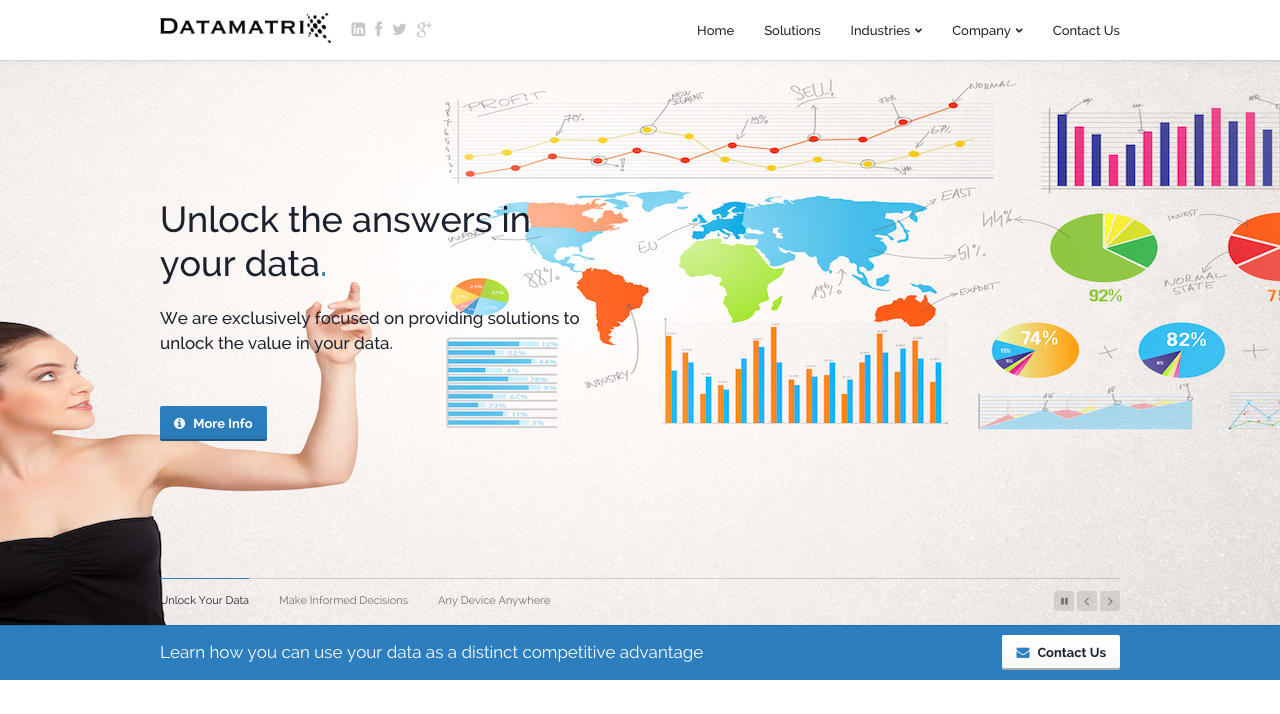
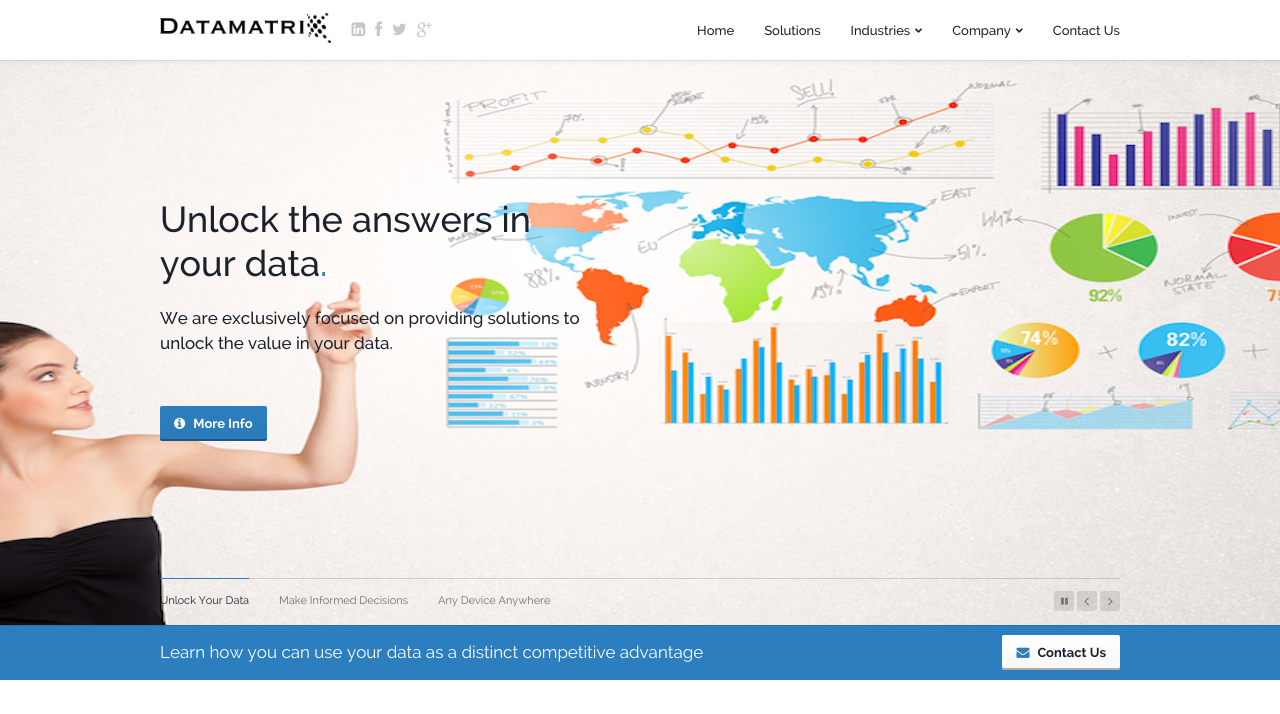
Before and after one commit to dtmtx/dtmtx.github.io, a Jekyll site: the page built from index.html, in a window 1280 px wide. Shown: the top 714 px of the page. Built offline with Jekyll 4.4.1, drawn with Linux system fonts in a browser that asks for light colours; Markdown is read by kramdown in place of the engine named in the settings.

Commit message:
banner update

```diff
--- a/css/styles.css
+++ b/css/styles.css
@@ -832,7 +832,7 @@
 .home-banner {
 	background-attachment:fixed;
   	/*background-image:url(http://artivity.co.uk/templates/basix/white_top_fixed_banner_image/fixed-banner-image.jpg);*/
-  	background-image:url(../images/datamatrix_banner2.jpg);
+  	background-image:url(../images/datamatrix_banner2_med.jpg);
   	background-position:50% 0;
   	background-repeat:no-repeat no-repeat;
   	min-height:107px;
--- a/solutions.html
+++ b/solutions.html
@@ -46,6 +46,8 @@
 					</ul>
 					<!--p>Your business data + technology is our expertise</p>
 					<p>We don't only understand databases, servers, and other technical jargon. We understand data and most importantly, we understand the power impact it can have in an organization. We firmly believe that data is meant to be accessed and consumed by everyone - not only technologists. Additionally, we partner with experts in a variety of industries to offer tailor made solutions for you.</p-->
+					<div class="spacer"></div>
+
 					<h2>Contact us today to find out more</h2>
 
 					<!-- ~~~~~~~~~~~~~~~~~~~~~~~~~~~~~~~ -->
```
Also changed, not shown: images/datamatrix_banner2.jpg, images/datamatrix_banner2_med.jpg (added).
